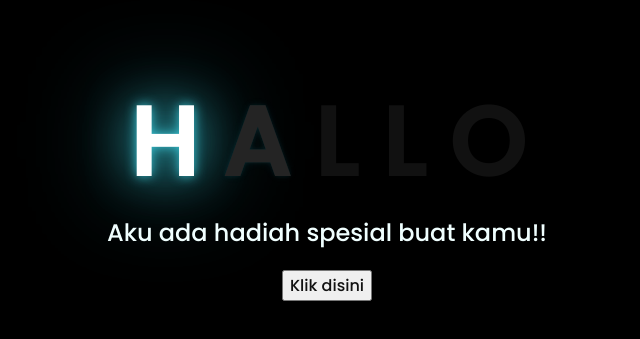
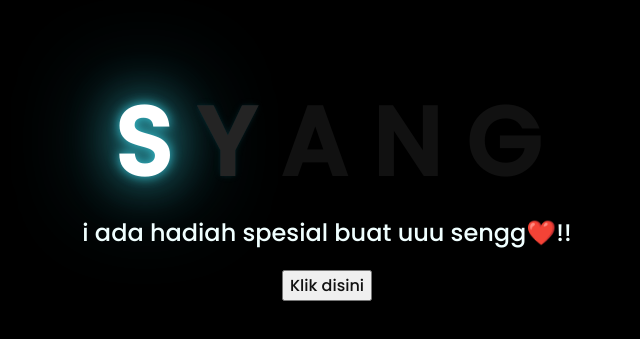
Before and after one commit to dareljepon/Goo, a plain HTML site: page index.html in a window 1280 px wide. Shown: the part 223-562 px from the top of the page, without its empty margins (321-961 px from the left). Drawn offline with Linux system fonts and the light colour scheme.

Commit message:
Update index.html

```diff
--- a/index.html
+++ b/index.html
@@ -11,14 +11,14 @@
 <body>
     <div class="greetings">
     <!-- silahkan menambah kata sesuai keinginan dengan <span>text...</span -->
-        <span>H</span>
+        <span>S</span>
+        <span>Y</span>
         <span>A</span>
-        <span>L</span>
-        <span>L</span>
-        <span>O</span>
+        <span>N</span>
+        <span>G</span>
     </div>
     <div class="description">
-        <span>Aku ada hadiah spesial buat kamu!!</span>
+        <span>i ada hadiah spesial buat uuu sengg❤️!!</span>
     </div>
     <div class="button">
         <button>
```
